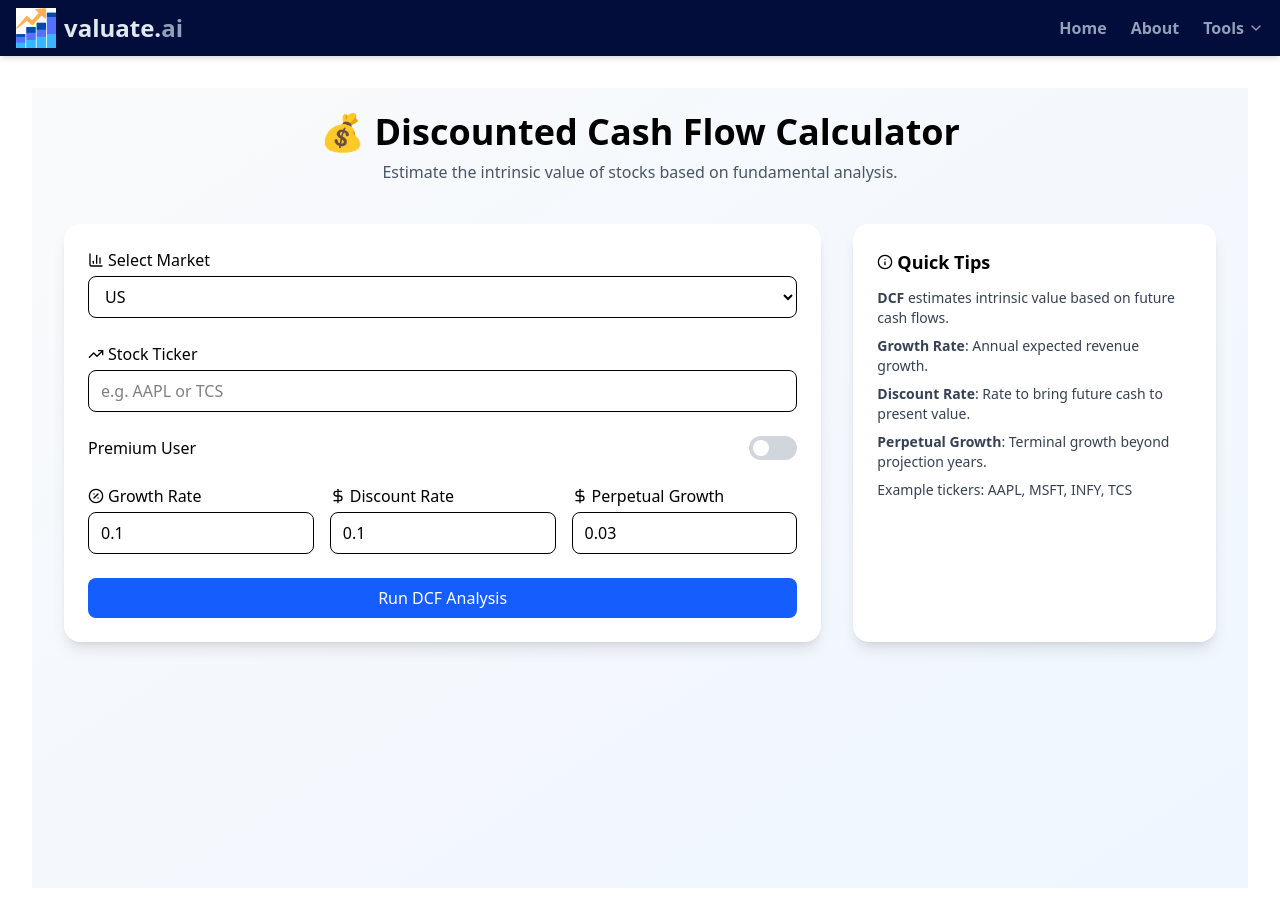
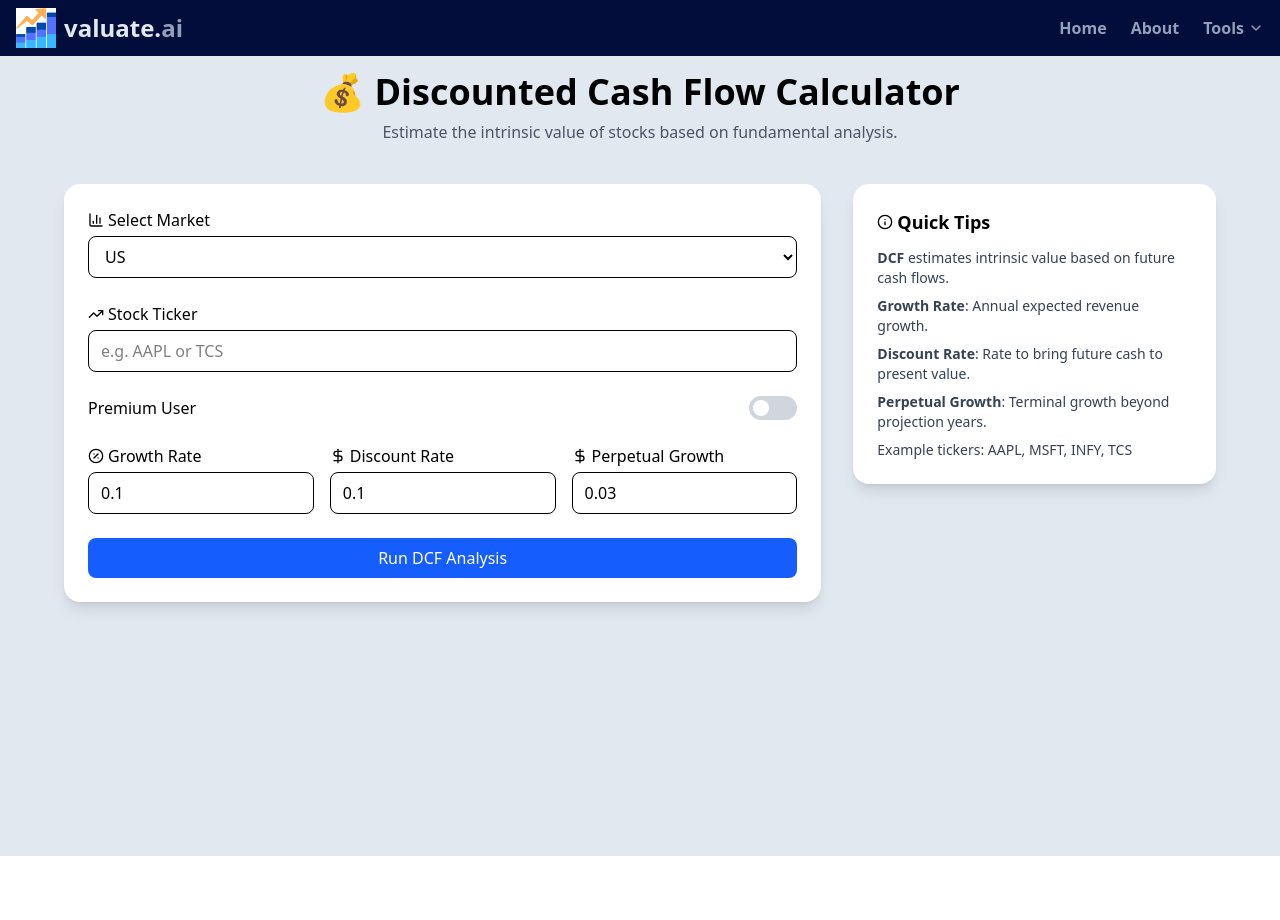
Before and after one commit to garrys-git/valuate_ai, a React (Vite) app in the folder myapp/: page /dcf in a window 1280 px wide. After the commit the page ends 856 px from the top, so only its background shows below. Built offline with nearby package versions, Linux system fonts and the light colour scheme.

Commit message:
Fixed charts layout in DCF page

```diff
--- a/myapp/src/components/dcf_charts_container.jsx
+++ b/myapp/src/components/dcf_charts_container.jsx
@@ -5,7 +5,7 @@ const ChartContainer = ({ chartData }) => {
     if (!chartData) return null;
 
     return (
-      <div className="rounded-xl shadow-md bg-white p-4 h-[400px] w-full">
+        <div className="rounded-xl shadow-md bg-white p-4 w-full h-full">
           <Plot
             data={chartData.data}
             layout={{
@@ -14,7 +14,7 @@ const ChartContainer = ({ chartData }) => {
               margin: { t: 40, b: 40, l: 40, r: 40 },
             }}
             config={chartData.config || { responsive: true }}
-          style={{ width: "100%", height: "100%" }}
+            style={{ width: "100%", height: "100%"}}
             useResizeHandler
           />
         </div>
--- a/myapp/src/components/dcf_form.jsx
+++ b/myapp/src/components/dcf_form.jsx
@@ -69,7 +69,7 @@ export default function DcfCalculatorPage() {
   };
 
   return (
-    <div className="min-h-screen bg-gradient-to-br from-gray-50 to-blue-50 p-6">
+    <div className="min-h-screen bg-slate-200 px-8 py-4">
       <div className="max-w-6xl mx-auto space-y-10">
         {/* Header */}
         <div className="text-center">
@@ -233,7 +233,7 @@ export default function DcfCalculatorPage() {
           </form>
 
           {/* Quick Info Panel */}
-          <div className="bg-white shadow-lg p-6 rounded-2xl">
+          <div className="bg-white shadow-lg p-6 rounded-2xl h-fit">
             <h3 className="text-lg font-semibold mb-3 flex items-center gap-1">
               <Info className="w-4 h-4" /> Quick Tips
             </h3>
@@ -254,7 +254,7 @@ export default function DcfCalculatorPage() {
             initial={{ opacity: 0, y: 30 }}
             animate={{ opacity: 1, y: 0 }}
             exit={{ opacity: 0, y: 30 }}
-            className="bg-white rounded-2xl shadow-lg p-6 max-w-4xl mx-auto space-y-6"
+            className="bg-white rounded-2xl shadow-lg p-6 space-y-6"
             >
             <div className="text-center">
                 <h3 className="text-xl font-semibold mb-2">📊 Valuation Summary</h3>
@@ -300,16 +300,9 @@ export default function DcfCalculatorPage() {
             {result?.charts && (
                 <div>
                     <h4 className="text-lg font-semibold">📈 Enhanced Visuals</h4>
-                    <div className="grid md:grid-cols-3 gap-4 text-sm text-gray-700">
-                        {/* {<DcfChartsLayout charts={result.charts} />} */}
-                        {/* <div className="py-6"> */}
-                            {/* <DcfChartsLayout charts={result.charts} /> */}
-                        {/* </div> */}
-
-
+                    <div className="grid md:grid-cols-1 gap-4 text-sm text-gray-700 items-center">
                         {result?.charts?.fcf_projection && (
                             <ChartContainer chartData={result.charts.fcf_projection} />
-
                         )}
 
                         {result?.charts?.dcf_vs_price && (
--- a/myapp/src/components/portolio_analysis_form.jsx
+++ b/myapp/src/components/portolio_analysis_form.jsx
@@ -56,7 +56,7 @@ export default function PortfolioAnalysisForm({ onSubmit, result }) {
   });
 
   return (
-    <div className="space-y-8">
+    <div className="space-y-8 bg-slate-200 px-8 py-4">
       {/* Header */}
       <div className="text-center">
         <h1 className="text-4xl font-bold">🧮 Portfolio Analyzer</h1>
--- a/myapp/src/pages/Dcf.jsx
+++ b/myapp/src/pages/Dcf.jsx
@@ -77,7 +77,7 @@ export default function DcfPage() {
   };
 
   return (
-    <div className="p-8">
+    <div className="p-0 m-0">
       <DcfForm onSubmit={handleDcfSubmit} />
     </div>
   );
--- a/myapp/src/pages/Screener.jsx
+++ b/myapp/src/pages/Screener.jsx
@@ -109,7 +109,7 @@ export default function PortolioAnalysisPage() {
   };
 
   return (
-    <div className="p-8">
+    <div className="p-0">
       <PortfolioAnalysisForm onSubmit={handlePortfolioAnalysisSubmit} result={analysisResult} />
     </div>
   );
```
Lines whose indentation alone changed are shown as unchanged.
